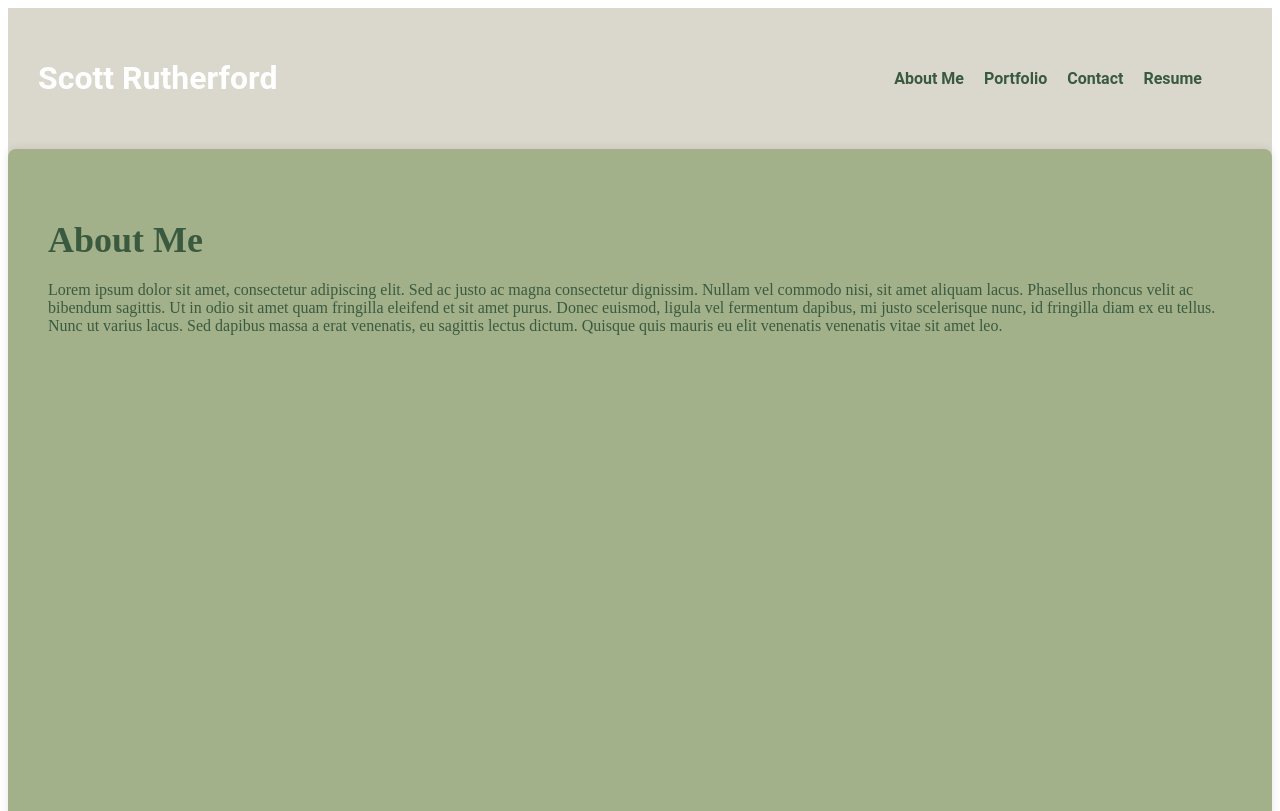
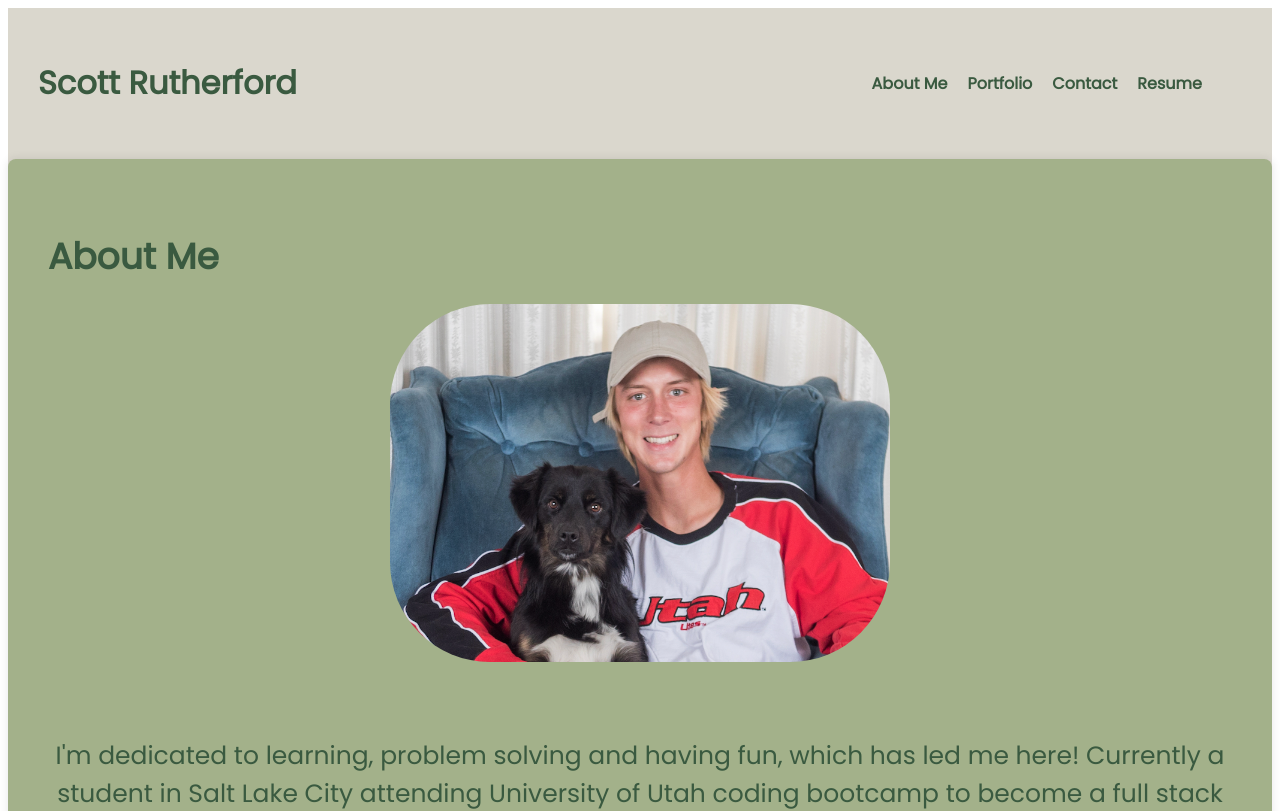
Before and after one commit to ScottGCode/ReactPortfolio, a React (Vite) app: page / in a window 1280 px wide. Shown: the top 811 px of the page. Built offline with nearby package versions, Linux system fonts and the light colour scheme.

Commit message:
cleaned up styling

```diff
--- a/index.html
+++ b/index.html
@@ -3,6 +3,7 @@
   <head>
     <meta charset="UTF-8" />
     <link rel="icon" type="image/svg+xml" href="/vite.svg" />
+    <link href="https://fonts.googleapis.com/css2?family=Open+Sans&family=Poppins&display=swap" rel="stylesheet">
     <meta name="viewport" content="width=device-width, initial-scale=1.0" />
     <title>Scott Rutherford's Portfolio</title>
   </head>
--- a/src/App.css
+++ b/src/App.css
@@ -14,6 +14,8 @@
   flex-direction: column; /* Arrange children vertically */
   background-color: var(--primary-color);
   color: var(--text-color);
+  font-family: 'Open Sans', sans-serif;
+font-family: 'Poppins', sans-serif;
 }
 
 .header-container {
@@ -26,8 +28,12 @@ header {
   padding: 10px;
   display: flex;
   align-items: center; /* Align items vertically */
-  color: white;
-  font-family: 'Roboto', sans-serif; /* Use a modern font, replace 'Roboto' with your desired font */
+  color: white; /* Use a modern font, replace 'Roboto' with your desired font */
+}
+
+header h1 a:hover {
+  color: var(--accent-color); /* Change text color on hover */
+  text-decoration: underline; /* Underline on hover */
 }
 
 nav {
@@ -52,7 +58,11 @@ a {
   text-decoration: none;
   color: var(--text-color);
   font-weight: bold;
-  font-size: 16px;
+}
+
+nav ul li a:hover {
+  color: var(--accent-color); /* Change text color on hover */
+  border-bottom: 2px solid var(--accent-color); /* Add a bottom border on hover */
 }
 
 /* Add styles for Footer */
@@ -67,6 +77,17 @@ footer {
   display: flex;
   justify-content: center;
   margin-top: 10px;
+}
+
+/* Apply grow effect on hover for all links and icons */
+.social-icons a,
+header h1 a {
+  transition: transform 0.2s ease-in-out; /* Add smooth transition effect */
+}
+
+.social-icons a:hover,
+header h1 a:hover {
+  transform: scale(1.1); /* Increase size on hover */
 }
 
 .social-icons a {
@@ -167,6 +188,58 @@ button {
   color: var(--accent-color); /* Darker accent color on hover */
 }
 
+.resume-container {
+  display: grid;
+  justify-content: space-between;
+  min-height: 100vh;
+  padding: 40px;
+  background-color: var(--secondary-color);
+  box-shadow: 0px 0px 10px rgba(0, 0, 0, 0.1);
+  border-radius: 8px;
+}
+
+.resume-container h2,
+.resume-container h3,
+.resume-container p,
+.resume-container ul,
+.resume-container li {
+  color: var(--text-color);
+  list-style-type: square;
+}
+
+.resume-container a {
+  color: var(--link-color);
+  font-weight: bold;
+  text-decoration: none;
+}
+
+.resume-container a:hover {
+  color: var(--accent-color);
+}
+
+.about-me-container {
+  display: flex;
+  flex-direction: column;
+  align-items: center;
+  text-align: center;
+  font-size: 25px;
+}
+
+.about-me-container h2 {
+  margin-right:auto;
+}
+
+.image-container {
+  margin-bottom: 20px;
+}
+
+.profile-image {
+  width: 100%;
+  max-width: 500px; /* Adjust the maximum width as needed */
+  border-radius: 100px; /* Optional: Add border-radius for rounded corners */
+  margin-bottom: 50px; /* Optional: Add margin to space the image from the text */
+}
+
 /* Media queries for mobile-first design */
 @media only screen and (max-width: 600px) {
   .header-container {
@@ -192,7 +265,8 @@ button {
 
   .about-me-container,
   .contact-me-container,
-  .project-container {
+  .project-container,
+  .resume-container {
     padding: 20px;
   }
 
--- a/src/App.jsx
+++ b/src/App.jsx
@@ -4,7 +4,7 @@ import './App.css';
 import About from './components/About';
 import Footer from './components/Footer';
 import Header from './components/Header';
-import Navbar from './components/Navigation';
+import Resume from './components/Resume'
 import Project from './components/Project';
 import ContactMe from './components/ContactMe';
 
@@ -18,6 +18,7 @@ function App() {
         <Route path="/about" element={<About />} />
         <Route path="/projects" element={<Project />} />
         <Route path="/contact" element={<ContactMe />} />
+        <Route path="/resume" element={<Resume />} />
       </Routes>
       <Footer />
     </div>
--- a/src/components/About.jsx
+++ b/src/components/About.jsx
@@ -4,13 +4,13 @@ function About() {
     return (
         <div className='about-me-container'>
             <h2>About Me</h2>
+            <img src="Assets/Images/Screenshot 2024-01-25 at 9.30.16 AM.png" alt="Profile" className="profile-image" />
             <p>
-            Lorem ipsum dolor sit amet, consectetur adipiscing elit. Sed ac justo ac magna consectetur
-        dignissim. Nullam vel commodo nisi, sit amet aliquam lacus. Phasellus rhoncus velit
-        ac bibendum sagittis. Ut in odio sit amet quam fringilla eleifend et sit amet purus.
-        Donec euismod, ligula vel fermentum dapibus, mi justo scelerisque nunc, id fringilla
-        diam ex eu tellus. Nunc ut varius lacus. Sed dapibus massa a erat venenatis, eu sagittis
-        lectus dictum. Quisque quis mauris eu elit venenatis venenatis vitae sit amet leo.
+            I'm dedicated to learning, problem solving and having fun, which has led me here! Currently a student in Salt Lake City attending
+            University of Utah coding bootcamp to become a full stack web developer who will thrive on turning ideas into digital reality.
+            Beyond the screen, you'll catch me furthering my education or mastering the art of skateboarding. I find inspiration outdoors,
+            cooking new meals, and sharing the journey with my two canine companions Ozzy and Nollie. Let's connect and collaborate to bring
+            innovative web solutions to life! 💻✨
             </p>
         </div>
     );
--- a/src/components/ContactMe.jsx
+++ b/src/components/ContactMe.jsx
@@ -1,20 +1,98 @@
 // ContactMe.jsx
 
-import React from 'react';
+import React, { useState } from 'react';
 
 function ContactMe() {
+    const [name, setName] = useState('');
+    const [email, setEmail] = useState('');
+    const [message, setMessage] = useState('');
+    const [emailError, setEmailError] = useState('');
+    const [nameError, setNameError] = useState('');
+
+    const validateEmail = () => {
+        const emailRegex = /^[^\s@]+@[^\s@]+\.[^\s@]+$/;
+        if (!emailRegex.test(email)) {
+            setEmailError('Invalid email address');
+        } else {
+            setEmailError('');
+        }
+    };
+    const handleBlur = (field) => {
+        if (field === 'name' && !name.trim()) {
+            setNameError('Name is required');
+        } else if (field === 'email') {
+            validateEmail();
+        }
+    };
+    const handleChange = (e) => {
+        const { name, value } = e.target;
+
+        if (name === 'name') {
+            setName(value);
+            setNameError('');
+        } else if (name === 'email') {
+            setEmail(value);
+            setEmailError((prev) => {
+                const emailRegex = /^[^\s@]+@[^\s@]+\.[^\s@]+$/;
+                return emailRegex.test(value) ? '' : 'Invalid email address';
+            });
+        } else if (name === 'message') {
+            setMessage(value);
+        }
+    };
+    const handleSubmit = (e) => {
+        e.preventDefault();
+
+        if(!name.trim()) {
+            setNameError('Name is required');
+            return;
+        }
+        validateEmail();
+        if (emailError) {
+            return;
+        }
+        console.log('Submitting form data:', { name, email, message });
+        setName('');
+        setEmail('');
+        setMessage('');
+    }
     return (
         <div className="contact-me-container">
             <h2>Contact Me</h2>
-            <form>
+            <form onSubmit={handleSubmit}>
                 <label htmlFor="name">Name:</label>
-                <input type="text" id="name" name="name" required />
+                <input
+                type="text"
+                id="name"
+                name="name"
+                required
+                onBlur={() => handleBlur('name')}
+                onChange={handleChange}
+                value={name}
+                />
+                {nameError && <p className='error'>{nameError}</p>}
 
                 <label htmlFor="email">Email Address:</label>
-                <input type="email" id="email" name="email" required />
+                <input
+                type="email"
+                id="email"
+                name="email"
+                required
+                onBlur={() => handleBlur('email')}
+                onChange={handleChange}
+                value={email}
+                />
+                {emailError && <p className='error'>{emailError}</p>}
 
                 <label htmlFor="message">Message:</label>
-                <textarea id="message" name="message" rows="4" required></textarea>
+                <textarea
+                id="message"
+                name="message"
+                rows="4"
+                required
+                onChange={handleChange}
+                value={message}
+                ></textarea>
 
                 <button type="submit">Submit</button>
             </form>
--- a/src/components/Header.jsx
+++ b/src/components/Header.jsx
@@ -1,12 +1,19 @@
 import React from 'react'
 import Navbar from './Navigation'
+import { Link } from 'react-router-dom';
 
 function Header() {
     return (
         <div className='header-container'>
         <header>
-            <h1>Scott Rutherford</h1>
-            <nav><Navbar /></nav>
+            <h1>
+            <Link to="/">
+                Scott Rutherford
+            </Link>
+            </h1>
+            <nav>
+                <Navbar />
+            </nav>
         </header>
         </div>
     );
--- /dev/null
+++ b/src/components/Resume.jsx
@@ -0,0 +1,26 @@
+import React from 'react';
+
+const Resume = () => {
+    return (
+        <div className='container resume-container'>
+            <h1>My Resume</h1>
+            <p>
+                Download my resume{' '}
+                <a href="https://docs.google.com/document/d/1n5xFQlzUqrrLAGvJQet2yP8yrTDy23TWF20lv1xC1fo/edit" target='_blank' rel='noopener noreferrer'>
+                    here
+                </a>
+                .
+            </p>
+            <h2>Proficiencies</h2>
+            <ul>
+                <li>JavaScript (Es6+)</li>
+                <li>React</li>
+                <li>Express.js</li>
+                <li>Node.js</li>
+                <li>MongoDB</li>
+            </ul>
+        </div>
+    );
+};
+
+export default Resume
```
Also changed, not shown: Assets/Images/Screenshot 2024-01-25 at 9.30.16 AM.png (added).
